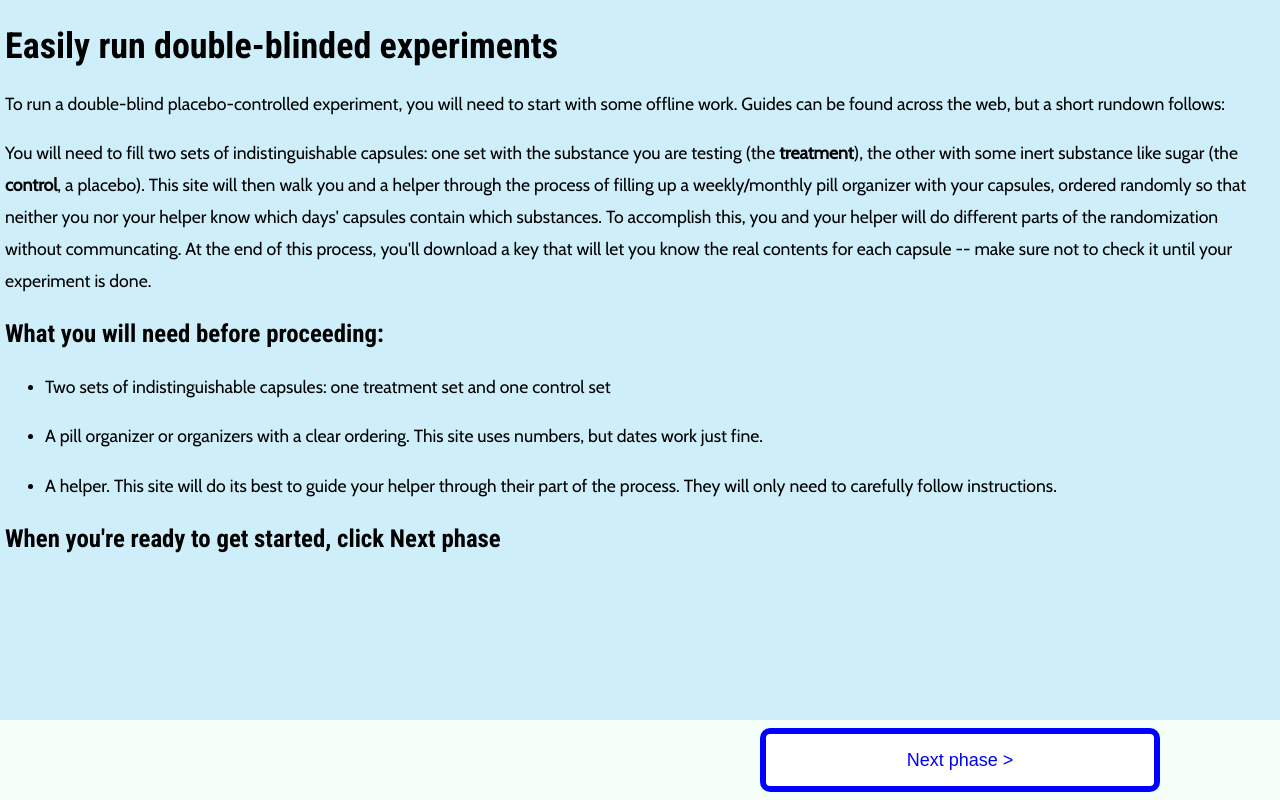
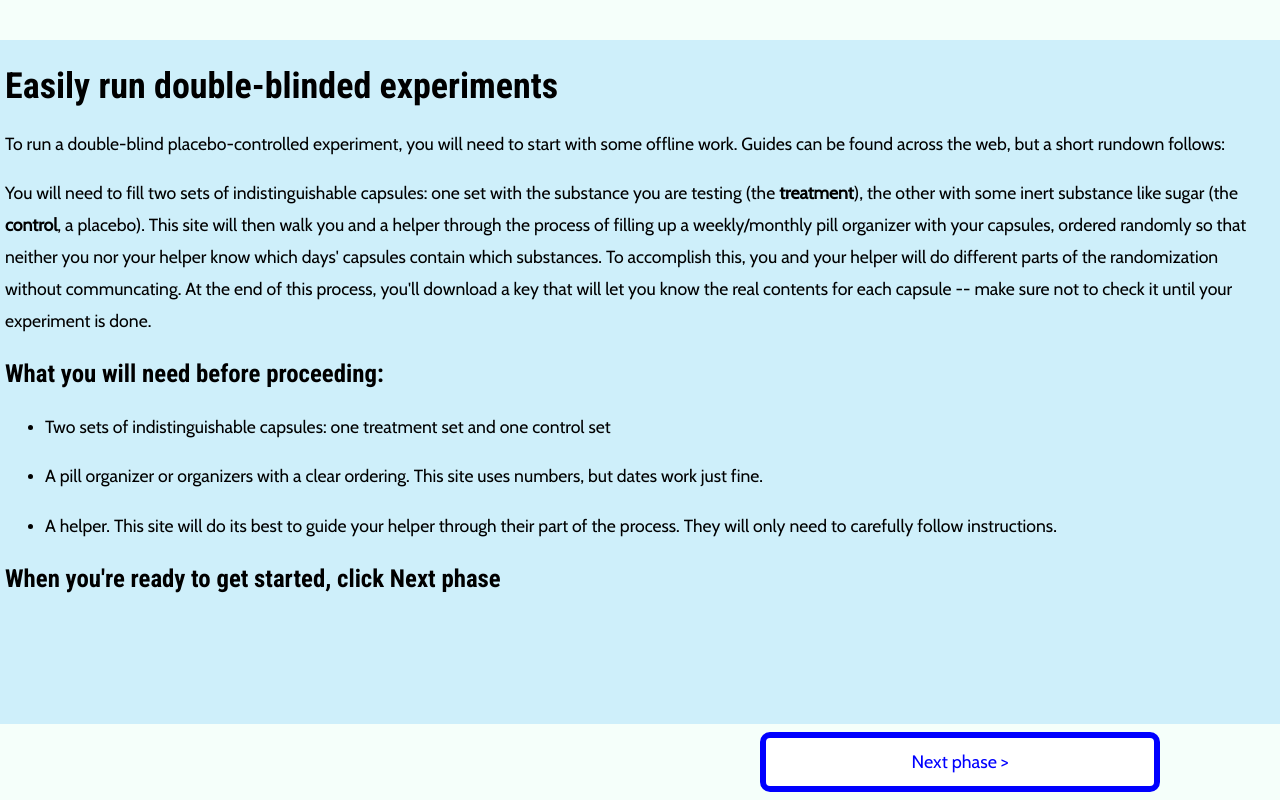
Before and after one commit to AdamDKing/doubleblind, a React (Create React App) app: page / in a window 1280 px wide. Built offline with nearby package versions, Linux system fonts and the light colour scheme.

Commit message:
more style tweaks, working on header

```diff
--- a/public/index.html
+++ b/public/index.html
@@ -24,7 +24,10 @@
       work correctly both with client-side routing and a non-root public URL.
       Learn how to configure a non-root public URL by running `npm run build`.
     -->
-    <title>Doubleblind.me</title>
+    <title>doubleblind.me</title>
+    <link rel="preconnect" href="https://fonts.googleapis.com">
+    <link rel="preconnect" href="https://fonts.gstatic.com" crossorigin>
+    <link href="https://fonts.googleapis.com/css2?family=Work+Sans:ital,wght@0,800;1,700&display=swap" rel="stylesheet">
     <link href="https://fonts.googleapis.com/css?family=Cabin|Roboto:300,400,500,700,900|Roboto+Condensed:400,700" rel="stylesheet">
   </head>
   <body>
--- a/src/App.tsx
+++ b/src/App.tsx
@@ -66,9 +66,15 @@ function App() {
 
   return (
     <>
-      <phaseContext.Provider value={{next: provideNextPhaseComponent, back: goBackPhaseComponent}}>
-        {activePhaseComponent}
-      </phaseContext.Provider>
+      <header>
+
+      </header>
+      <div className="dblndapp">
+        <phaseContext.Provider
+          value={{next: provideNextPhaseComponent, back: goBackPhaseComponent}}>
+          {activePhaseComponent}
+        </phaseContext.Provider>
+      </div>
     </>
   );
 }
--- a/src/flow-phases/dblnd-flow-phase-get-details.tsx
+++ b/src/flow-phases/dblnd-flow-phase-get-details.tsx
@@ -38,7 +38,7 @@ export function DblndFlowPhaseGetDetails(props: DblndFlowPhaseGetDetailsProps):
   const [pcSize, setPcSize] = useState(7);
   const [numTreatment, setNumTreatment] = useState(10);
   const [numControl, setNumControl] = useState(10);
-  const [validated, setValidated] = useState(false);
+  const [validated, setValidated] = useState(true);
 
   return (
     <>
@@ -128,8 +128,7 @@ export function DblndFlowPhaseGetDetails(props: DblndFlowPhaseGetDetailsProps):
             pcSize={pcSize}/>);
         }
       }} />
-      <div className="forwardstop"
-        style={{visibility: validated ? 'hidden' : 'visible'}}></div>
+      {validated ? '' : <div className="forwardstop"></div> }
     </>
   );
 }
--- a/src/index.scss
+++ b/src/index.scss
@@ -21,6 +21,20 @@ code {
 
 #root {
   height: 100vh;
+  display: grid;
+  grid-template-rows:5% 95%;
+}
+
+header {
+  grid-row: 1;
+  min-height: 2.25rem;
+  background-color: mintcream;
+  z-index: 999;
+
+}
+
+.dblndapp {
+  grid-row: 2;
   display: grid;
   grid-template-columns: 50% 50%;
   grid-template-rows: 90% 10%;
@@ -51,7 +65,7 @@ code {
   position: relative;
   width: 90%;
   max-width: 25rem;
-  min-height: 2rem;
+  min-height: 1.9rem;
   height: 80%;
   background-color: white;
   border-style: solid;
@@ -114,7 +128,6 @@ code {
   max-width: 10rem;
   align-self: center;
   justify-self: center;
-  visibility: hidden;
 }
 
 .guardMessage {
@@ -130,6 +143,7 @@ code {
   bottom: 120%;
   left: 50%;
   margin-left: -75px;
+  z-index: 999;
 }
 
 .guardMessage:before {
@@ -145,7 +159,15 @@ code {
 }
 
 h1, h2, h3, h4 ,h5, h6 {
-  Font-Family: 'Roboto Condensed', Sans-Serif;
+  font-family: 'Roboto Condensed', Sans-Serif;
+}
+
+.logo {
+  font-family: 'Work Sans', sans-serif;
+}
+
+button {
+  font-family: 'Cabin', Sans-Serif;
 }
 
 h1 {
```
